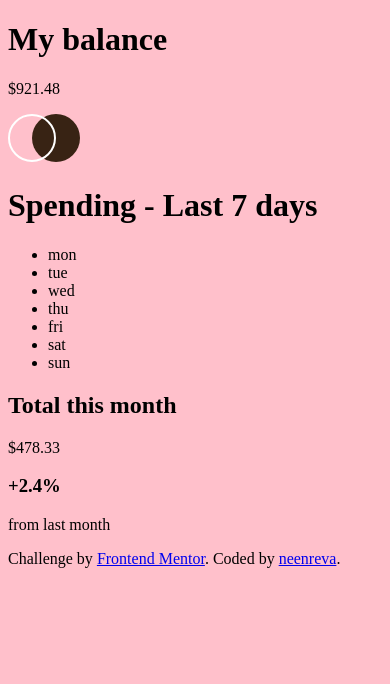
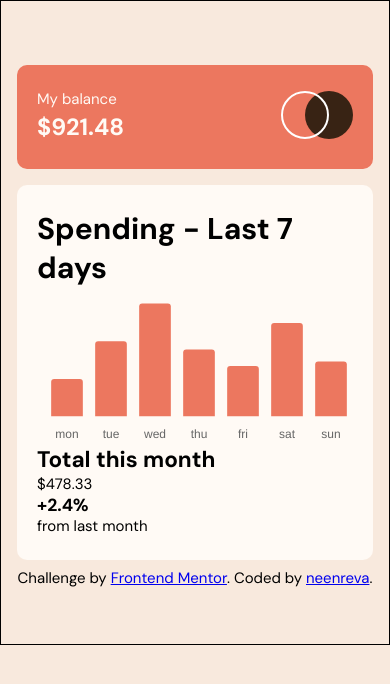
Before and after one commit to neenreva/expenses-chart-component-main, a plain HTML site: page index.html in a window 390 px wide. Drawn offline with nearby package versions, Linux system fonts and the light colour scheme.

Commit message:
ChartJS/Mobile layout

```diff
--- a/app.js
+++ b/app.js
@@ -0,0 +1,71 @@
+(function populate() {
+  const ctx = document.getElementById("myChart");
+  fetch("./data.json")
+  .then((weeklySpending) => {
+      return weeklySpending.json();
+    })
+    .then((weeklySpending) => {
+        // Chart.defaults.global.defaultFontFamily = "Roboto",
+        const myChart = new Chart(ctx, {
+        type: "bar",
+        data: {
+          datasets: [{
+              data: [...weeklySpending],
+            },
+          ],
+        },
+        options: {
+            resposive: true,
+          parsing: {
+            xAxisKey: "day",
+            yAxisKey: "amount",
+          },
+          scales: {
+            x: {
+              grid: { display: false, borderColor: "hsl(33, 100%, 98%)" },
+            },
+            y: {
+              grid: { display: false, borderColor: "hsl(33, 100%, 98%)" },
+              ticks: { display: false },
+            },
+          },
+          plugins: {
+            legend: {
+              display: false,
+              labels: {
+                font: {
+                  size: 123,
+                  family: "'DM Sans', sans-serif",
+                },
+              },
+            },
+            tooltip: {
+                xAlign: 'center',
+                yAlign: 'bottom',
+                callbacks: {
+                    title: function (context) {
+                        context = '$' + context[0].formattedValue;
+                        return context
+                    },
+                    label: function (context) {
+                        context = '';
+                        return context
+                    }
+                },
+                backgroundColor: 'pink',
+                titleColor: 'red',
+                titleMarginBottom: 0,
+                padding: 8,
+                caretSize: 0
+            }
+          },
+          elements: {
+            bar: {
+              backgroundColor: "hsl(10, 79%, 65%)",
+              borderRadius: 3,
+            },
+          },
+        },
+      });
+    });
+})();
--- a/index.html
+++ b/index.html
@@ -13,40 +13,34 @@
     />
 
     <link rel="stylesheet" href="./styles/style.css" />
+    <script src="https://cdn.jsdelivr.net/npm/chart.js@3.8.0/dist/chart.min.js"></script>
     <script defer src="app.js"></script>
+    <script type="text/javescript" src="data.json"></script>
 
     <title>Frontend Mentor | Expenses chart component</title>
   </head>
   <body>
-    <header>
-      <div class="balance">
-        <h1>My balance</h1>
-        <p>$921.48</p>
+    <header class="balance">
+      <div>
+        <p class="balance__my-balance">My balance</p>
+        <h1 class="balance__user-amount">$921.48</h1>
       </div>
       <picture>
-        <img src="./images/logo.svg" alt="" />
+        <img class="balance__logo" src="./images/logo.svg" alt="Logo" />
       </picture>
     </header>
-    <main>
-      <div class="spending-weekly">
+    <main class="spending">
+      <div class="spending__wk">
         <h1>Spending - Last 7 days</h1>
-        <ul>
-          <li>mon</li>
-          <li>tue</li>
-          <li>wed</li>
-          <li>thu</li>
-          <li>fri</li>
-          <li>sat</li>
-          <li>sun</li>
-        </ul>
+        <canvas id="myChart"></canvas>
       </div>
 
-      <div class="spending-monthly">
-        <div class="spending-monthly-total">
+      <div class="spending-mth">
+        <div class="spending-mth-total">
           <h2>Total this month</h2>
           <p>$478.33</p>
         </div>
-        <div class="spending-monthly-previous">
+        <div class="spending-mth-prev">
           <h3>+2.4%</h3>
           <p>from last month</p>
 
--- a/styles/style.scss
+++ b/styles/style.scss
@@ -1,3 +1,56 @@
+@import url('https://fonts.googleapis.com/css2?family=DM+Sans:wght@400;700&display=swap');
+
+* {
+    margin: 0;
+    padding: 0;
+    box-sizing: border-box;
+}
+
+$-clr-p-Softred: hsl(10, 79%, 65%);
+$-clr-p-Cyan: hsl(186, 34%, 60%);
+$-clr-n-Darkbrown: hsl(25, 47%, 15%);
+$-clr-n-Mediumbrown: hsl(28, 10%, 53%);
+$-clr-n-Cream: hsl(27, 66%, 92%);
+$-clr-n-Verypaleorange: hsl(33, 100%, 98%);
+
 html {
-    background-color: pink;
+    font-family: 'DM Sans', sans-serif;
+    width: 100%;
+    background-color: $-clr-n-Cream;
+    display: flex;
+    justify-content: center;
 }
+
+body {
+    width: 100%;
+    display: flex;
+    flex-direction: column;
+    justify-content: center;
+    align-items: center;
+    border: 1px solid black;
+    padding: 3.5rem 1rem;
+    font-size: 15px;
+}
+
+.balance, .spending {
+    width: 100%;
+    border-radius: 10px;
+    margin: .5rem 0;
+    padding: 1.5rem 1.25rem;
+}
+
+.balance {
+    display: flex;
+    justify-content: space-between;
+    align-items: center;
+    color: $-clr-n-Verypaleorange;
+    background-color: $-clr-p-Softred;
+    &__user-amount {
+        font-size: 1.47rem;
+        line-height: 1.55;
+    }
+}
+
+.spending {
+    background-color: $-clr-n-Verypaleorange;
+}
```
Also changed, not shown: styles/style.css, 3 other files.
